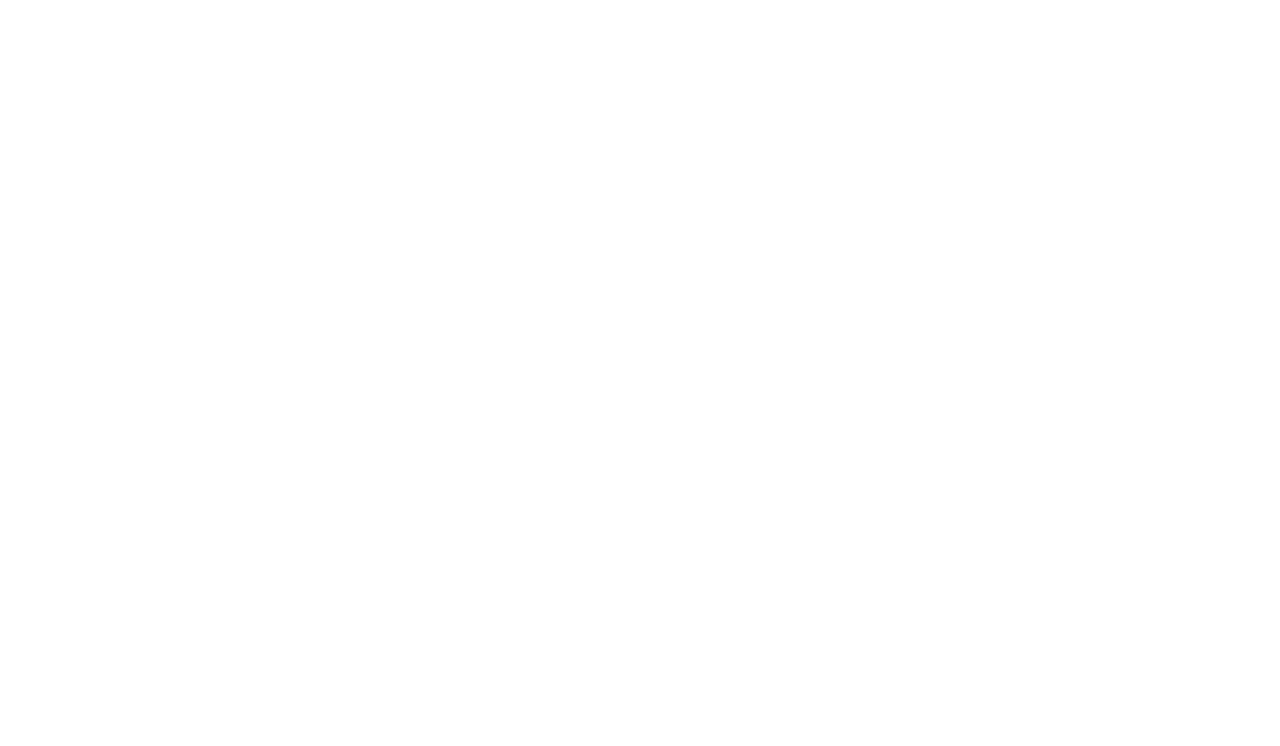
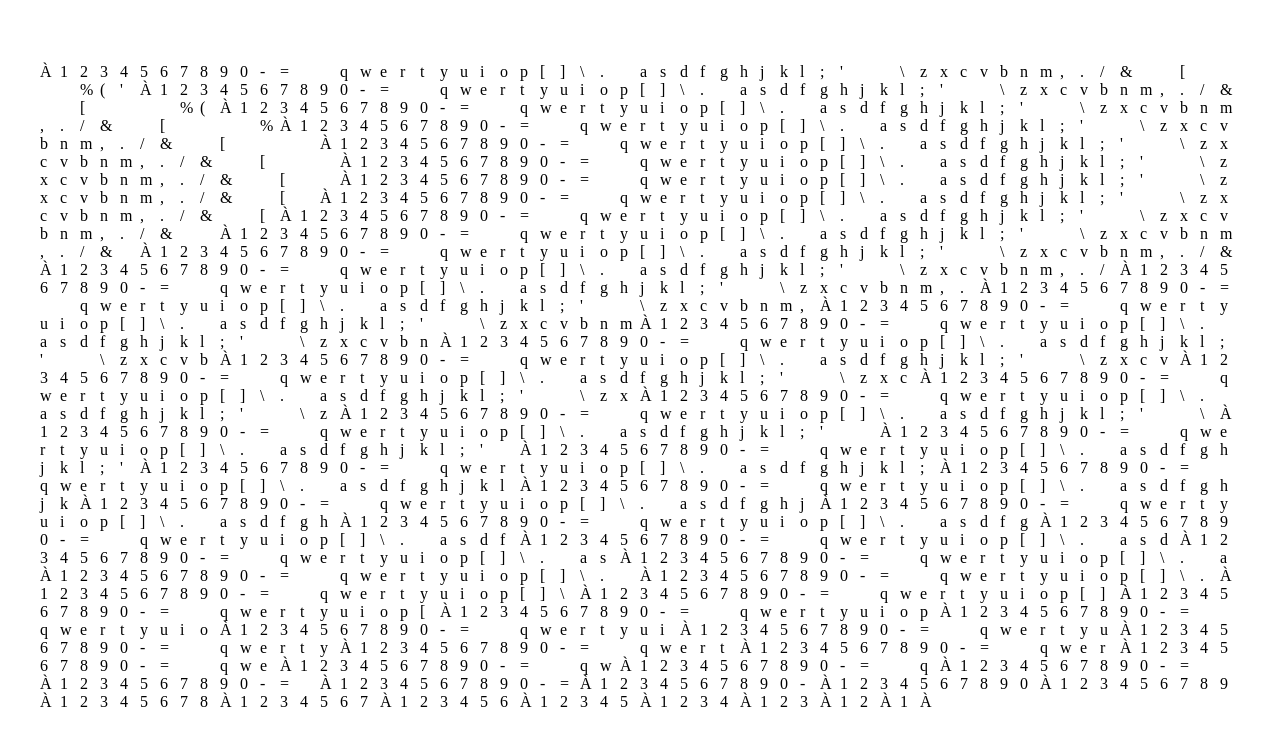
Before and after one commit to AlvaF/virtual-keyboard, a website: page index.html in a window 1280 px wide. Drawn offline with Linux system fonts and the light colour scheme.

```diff
--- a/js/index.js
+++ b/js/index.js
@@ -10,3 +10,18 @@
 //     keyboard.push(ev.charCode);
 //     console.log(keyboard);
 // }
+let createKeyboard = () => {
+    let out = '<div class="keyboard"></div>';
+    document.querySelector('body').insertAdjacentHTML('afterbegin', out);
+    out = '';
+    // keyboard.forEach((el) => {
+    //     out += `<div class="keyItem"> ${String.fromCodePoint(el)} </div>`;
+    //     document.querySelector('.keyboard').insertAdjacentHTML('afterbegin', out);
+    // })
+    for (let i = 0; i < keyboard.length; i++) {
+        out += `<div class="keyItem"> ${String.fromCharCode(keyboard[i])} </div>`;
+        document.querySelector('.keyboard').insertAdjacentHTML('afterbegin', out);
+    }
+}
+
+createKeyboard()
--- /dev/null
+++ b/package.json
@@ -0,0 +1,5 @@
+{
+  "devDependencies": {
+    "eslint": "^8.39.0"
+  }
+}
--- a/styles.scss
+++ b/styles.scss
@@ -0,0 +1,10 @@
+.keyboard {
+    margin: 5% auto;
+    width: 1200px;
+    display: flex;
+    flex-wrap: wrap;
+}
+
+.keyItem {
+    width: 20px;
+}
```
Also changed, not shown: js/createKeyboard.js (added), styles.css, 3 other files.
